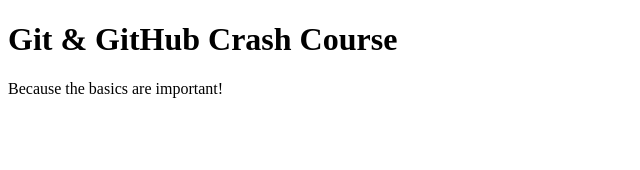
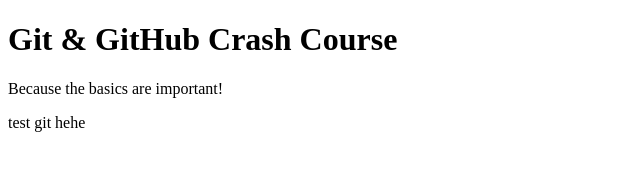
Before and after one commit to gadiandem/github-cashcourse, a plain HTML site: page index.html in a window 1280 px wide. Shown: the full height of the page, 0-640 px from the left. Drawn offline with Linux system fonts and the light colour scheme.

Commit message:
update file content

```diff
--- a/index.html
+++ b/index.html
@@ -9,5 +9,6 @@
   <body>
     <h1>Git & GitHub Crash Course</h1>
     <p>Because the basics are important!</p>
+    <p>test git hehe</p>
   </body>
 </html>
```
